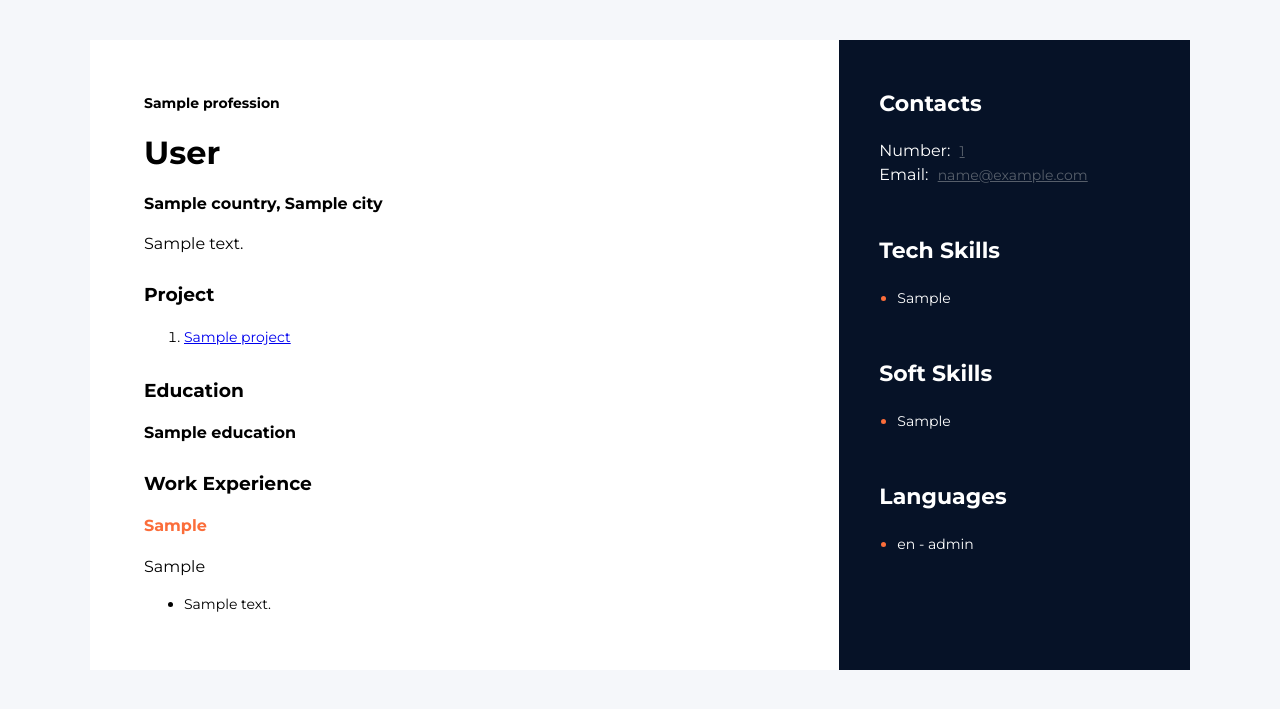
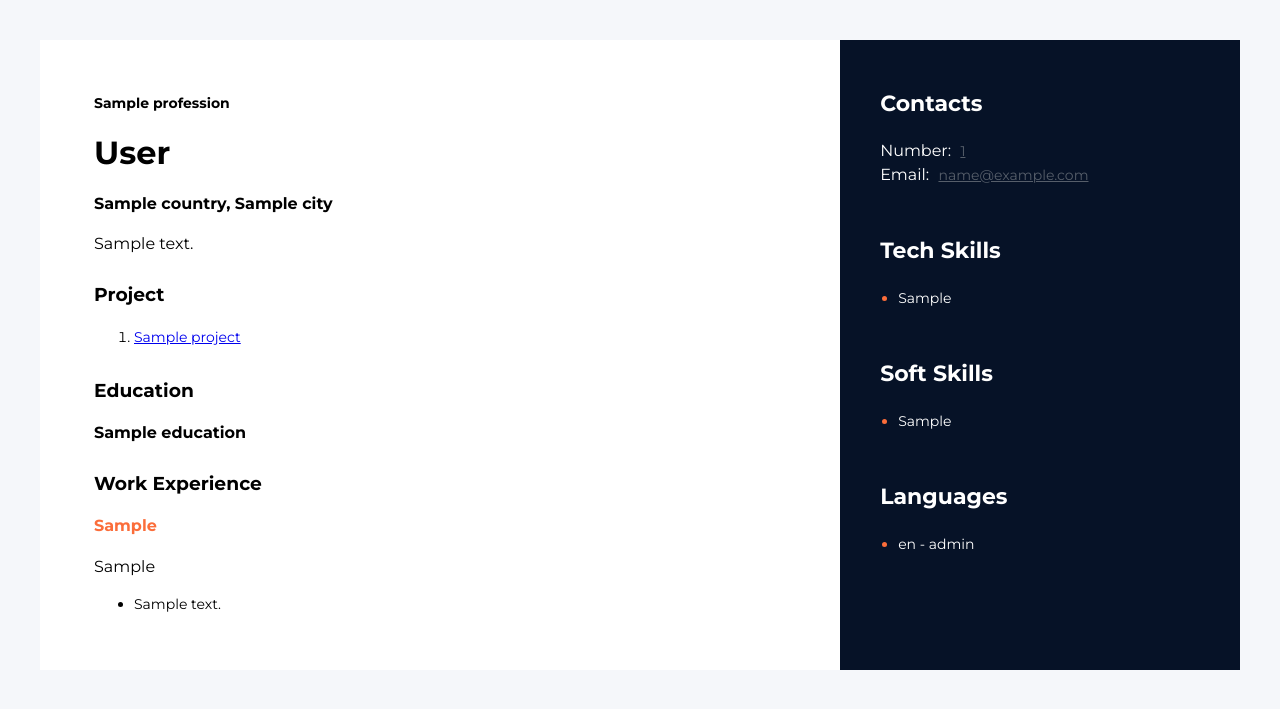
Before and after one commit to DRAGON612171/Resumeproject, a Flask app: template app/templates/index.html in a window 1280 px wide. Shown: the top 709 px of the page. Run offline with Flask 2, Linux system fonts and the light colour scheme; the template is opened without the code that fills it: most values are stand-ins (such as "Sample title", 1, 10 or a date in 2020).

Commit message:
frontend

```diff
--- a/app/templates/index.html
+++ b/app/templates/index.html
@@ -20,13 +20,13 @@
 
     .main_container{
         display: flex;
-        width: 1100px;
+        width: 1200px;
         background-color: #fff;
         margin: 40px auto;
     }
 
     .main_context{
-        width: 740px;
+        width: 790px;
         padding: 24px;
     }
 
@@ -35,7 +35,8 @@
         margin: 30px;
     }
 
-    li{
+    .li{
+        margin-bottom: 5px;
         font-size: 14px;
         line-height: 24px;
     }
@@ -46,10 +47,15 @@
         color: #000;
     }
 
+    .skills_item {
+        margin-top: 10px;
+        margin-bottom: 10px;
+    }
+
     .sidebar{
         background-color: rgb(6, 18, 39);
         color: #fff;
-        width: 370px;
+        width: 420px;
     }
 
     .contact, .tech, .soft, .lang{
@@ -78,6 +84,7 @@
 
     .skills_list {
         padding-left: 18px;
+
     }
 
     .skills_item {
@@ -109,7 +116,7 @@
                 <h3>Project</h3>
                 <ol>
                     {% for i in range(projects | length) %}
-                    <li class="project_item"><a href={{projects}}>{{projects[i]}}</a></li>
+                    <li class="li"><a href={{projects}}>{{projects[i]}}</a></li>
                     {% endfor %}
                 </ol>
             </div>
@@ -128,7 +135,7 @@
                     {% endfor %}
                     <ul>
                         {% for i in range(job_description | length) %}
-                        <li> <span>{{job_description[i]}}</span></li>
+                        <li class="li"> <span>{{job_description[i]}}</span></li>
                         {% endfor %}
                     </ul>
                 </div>
```
